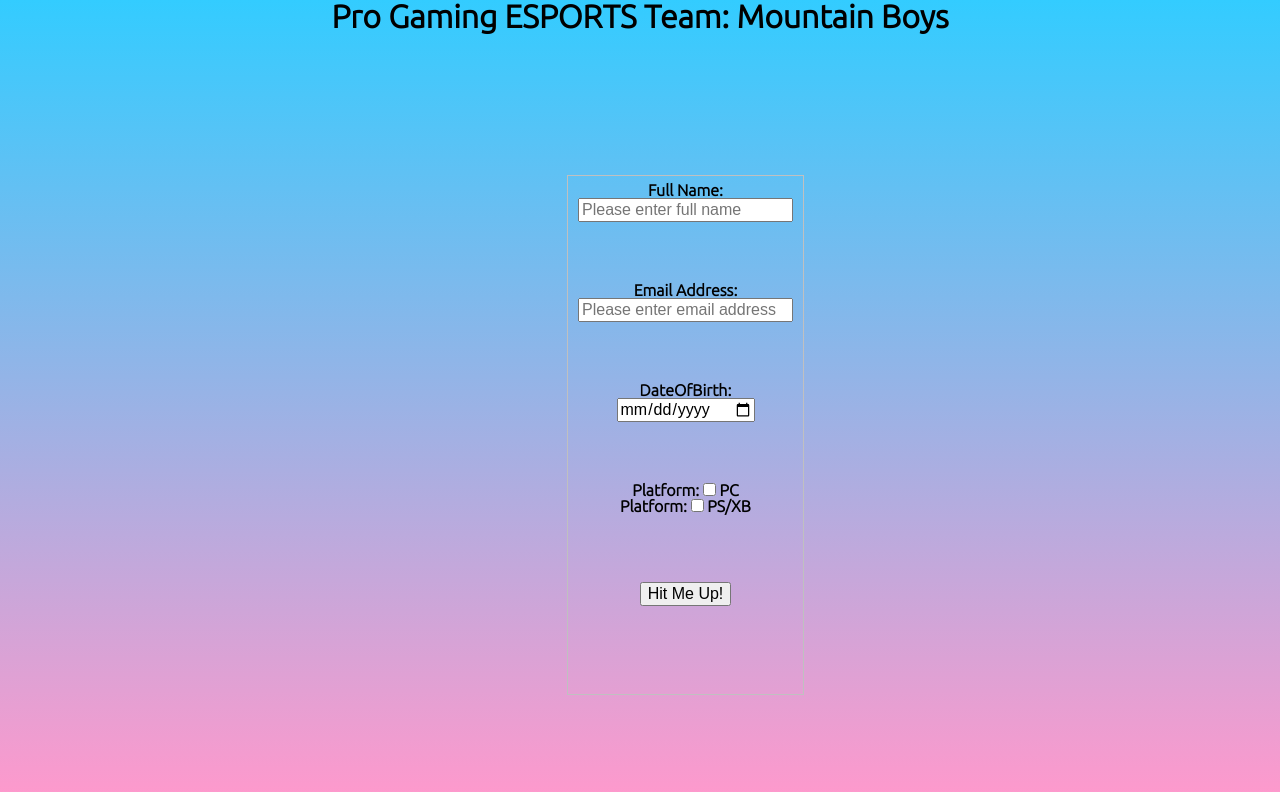
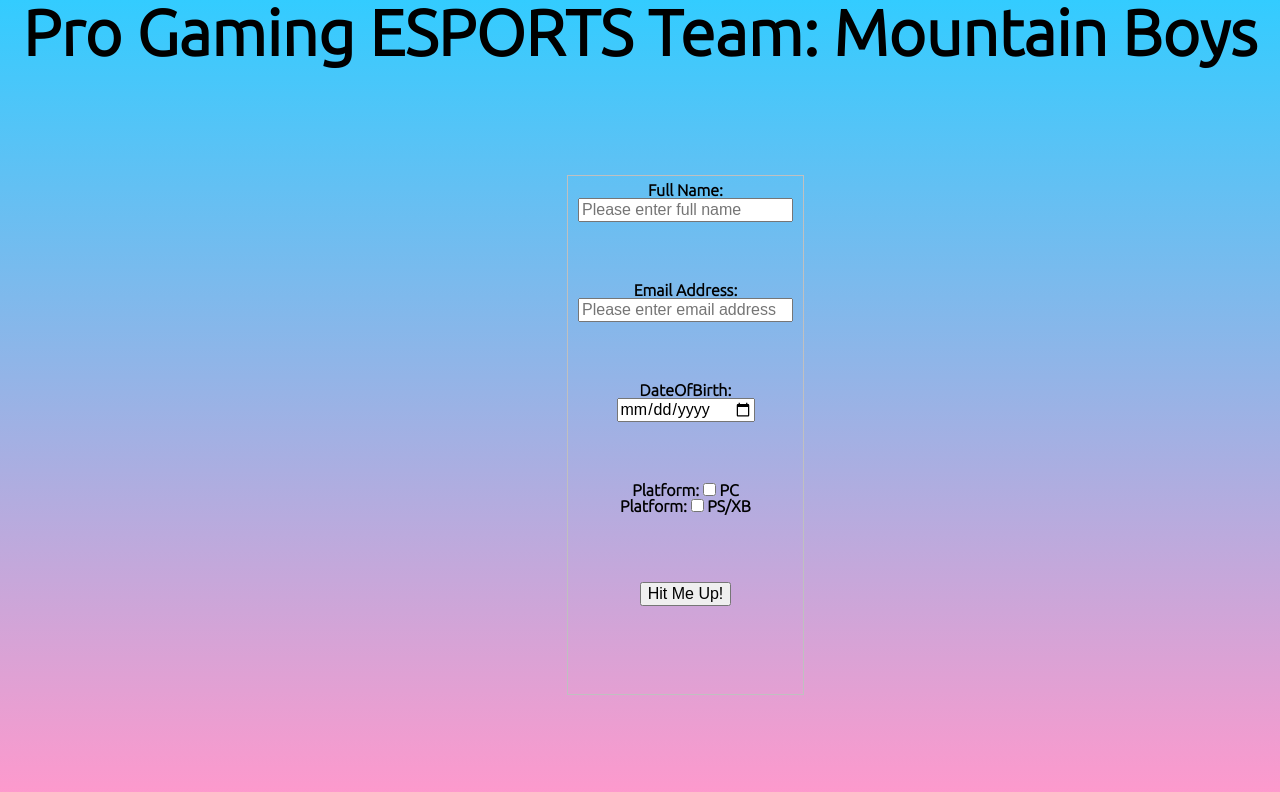
Before and after one commit to ArmaniLeSure/ITMD362_Project1, a plain HTML site: page index.html in a window 1280 px wide. Drawn offline with nearby package versions, Linux system fonts and the light colour scheme.

Commit message:
messing around with font sizes

```diff
--- a/css/screen.css
+++ b/css/screen.css
@@ -16,7 +16,7 @@ body{
 }
  h1{
 	font-family: Ubuntu,sans-serif;
-	font-size: 200%;
+	font-size: 400%;
 }
 
 form{
@@ -29,3 +29,7 @@ form{
   width: 100px;
   height: 100px;
 }
+
+@media {
+
+}
```
